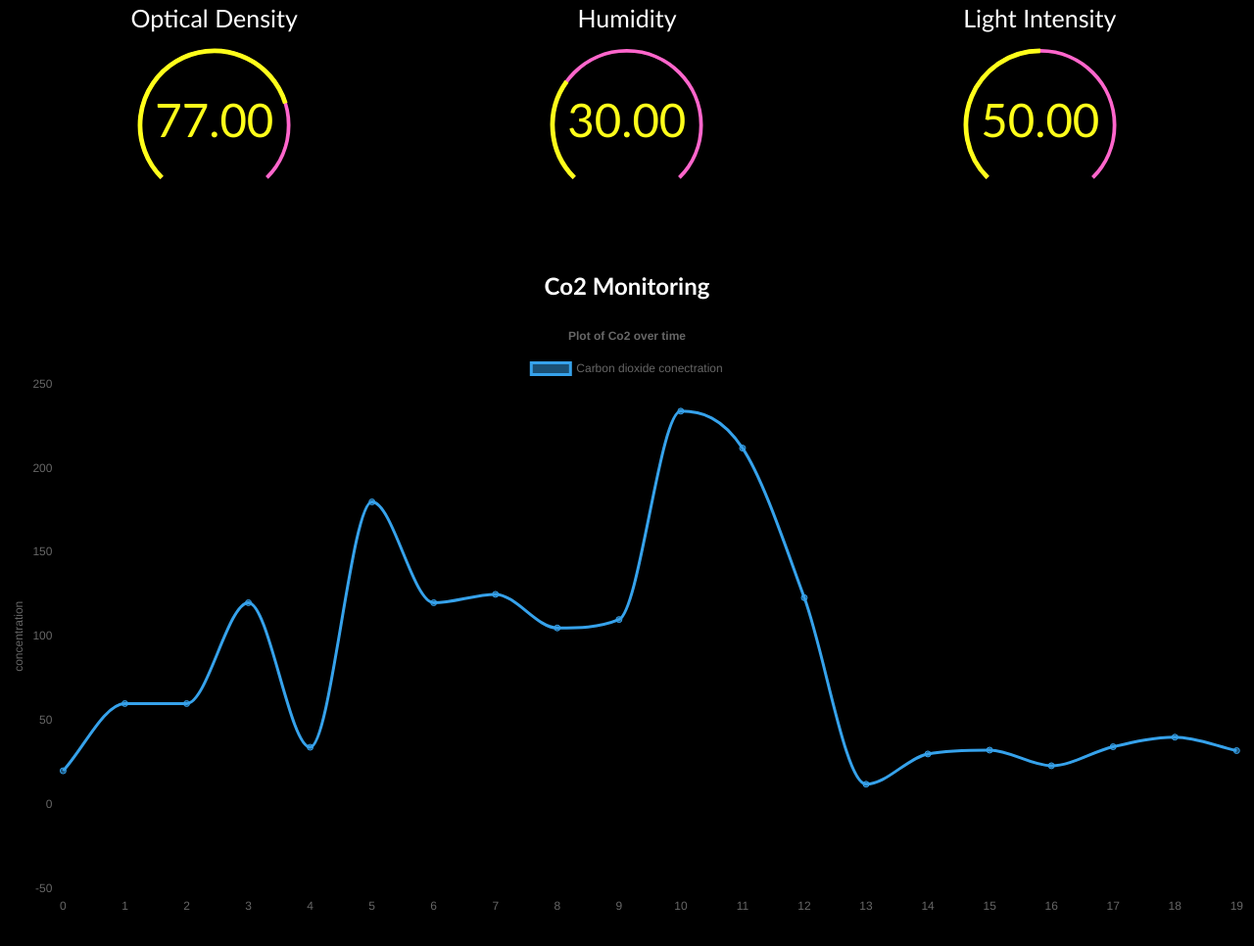
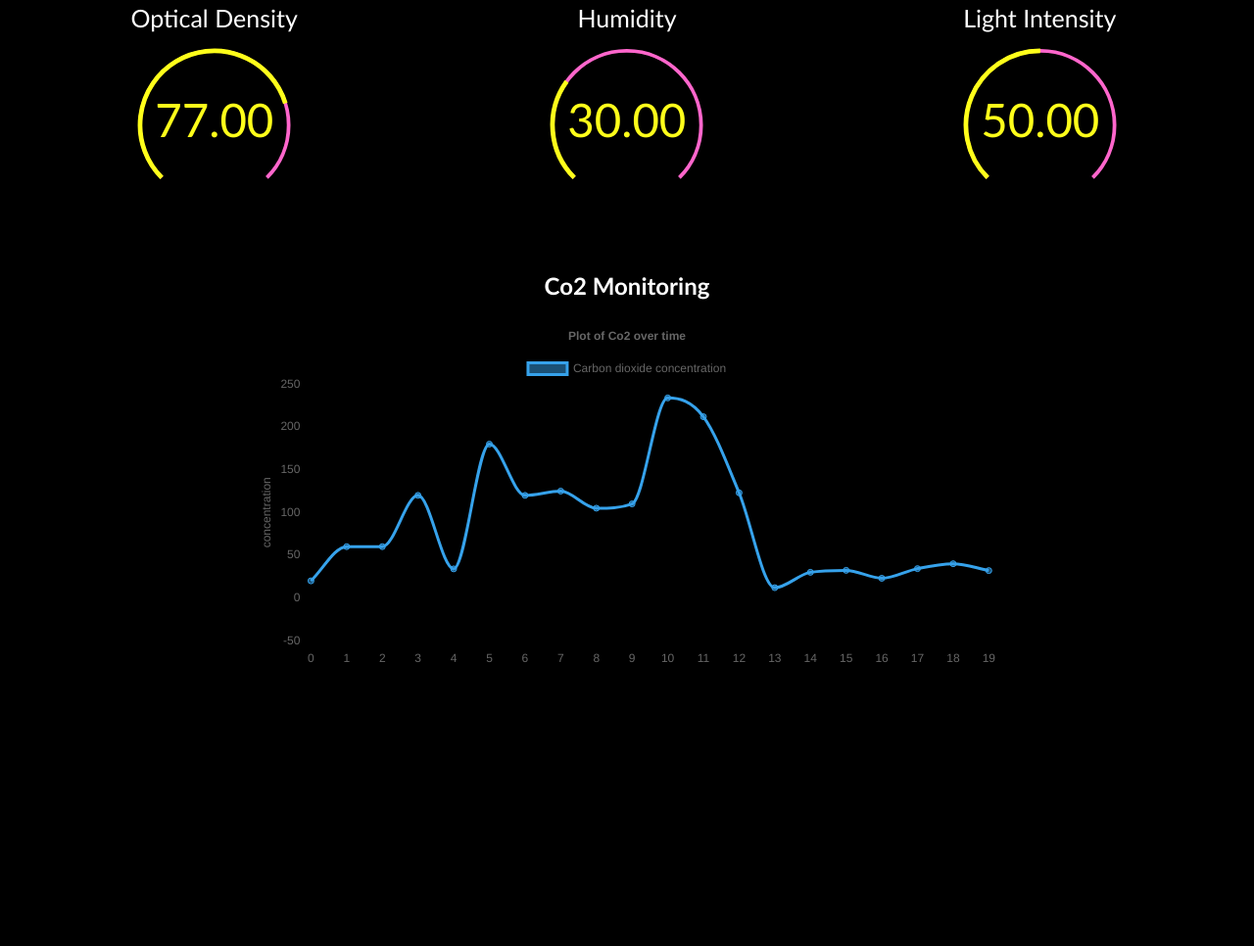
Before and after one commit to MRMYSTERY003/scarf, a plain HTML site: page index.html in a window 1280 px wide. Shown: the part 523-1489 px from the top of the page at 98% size. After the commit the page ends 1236 px from the top, so only its background shows below. Drawn offline with nearby package versions, Linux system fonts and the light colour scheme; no server answers.

Commit message:
add updated flile via upload

```diff
--- a/index.html
+++ b/index.html
@@ -6,10 +6,13 @@
     <meta name="viewport" content="width=device-width, initial-scale=1.0">
     <title>SCARF</title>
     <link rel="stylesheet" href="style/style.css">
-    <link rel="stylesheet" href="style/gauge.css" />
+    <link rel="stylesheet" href="style/gauge.css">
     <link rel="stylesheet" href="style/temp.css">
+    <link rel="icon" href="style/algae.png">
+
     <script src="https://cdn.jsdelivr.net/npm/chart.js@4.0.1/dist/chart.umd.min.js"></script>
     <script src="https://cdnjs.cloudflare.com/ajax/libs/underscore.js/1.9.1/underscore-min.js" ></script>
+
 
 
 
--- a/script/script.js
+++ b/script/script.js
@@ -41,7 +41,7 @@ onValue(co2, (snapshot) => {
   labels: labels,
   datasets: [
     {
-      label: 'Carbon dioxide conectration',
+      label: 'Carbon dioxide concentration',
       data: datapoints,
       fill: false,
       cubicInterpolationMode: 'monotone',
--- a/style/gauge.css
+++ b/style/gauge.css
@@ -9,6 +9,7 @@
     background-image: none;
     width: 15%;
     height: 15;
+    border: 20%;
 }
 
 
--- a/style/style.css
+++ b/style/style.css
@@ -20,6 +20,10 @@
     display: flex;
     justify-content: space-around;
     flex-direction: column;
+    width: 60%;
+    height: auto;
+    margin:auto;
+
 }
 
 
```
Also changed, not shown: style/algae.png (added).
